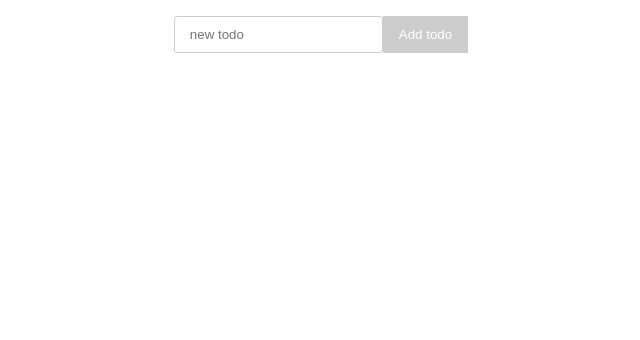
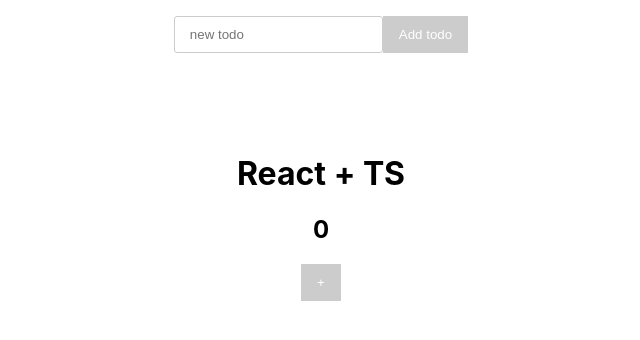
Before and after one commit to maximmorenko/ts-course-react, a React (Create React App) app: page / in a window 1280 px wide. Shown: the top 340 px of the page, without its empty margins (319-959 px from the left). Built offline with nearby package versions, Linux system fonts and the light colour scheme.

Commit message:
Ттипизация классовых компонентов, пример счетчик

```diff
--- a/src/App.tsx
+++ b/src/App.tsx
@@ -1,3 +1,4 @@
+import React from "react";
 import {useState} from 'react';
 
 import {Todo} from './types';
@@ -5,7 +6,7 @@ import NewTodoForm from './components/NewTodoForm'
 import TodoList from './components/TodoList'
 import './App.css';
 
-function App() {
+export function App() {
   const [todos, setTodos] = useState<Todo[]>([]);
 
   const addTodo = (text: string) => {
@@ -34,6 +35,7 @@ function App() {
 
   return (
     <div className="App">
+
       <NewTodoForm
         handleClick={addTodo}
       />
@@ -42,4 +44,32 @@ function App() {
   );
 }
 
-export default App;
+// export default App;
+
+
+type AppProps = {
+  title: string;
+};
+type AppState = {
+  count: number;
+};
+
+export class App2 extends React.Component<AppProps, AppState> {
+  state = {
+    count: 0
+  };
+
+  increment = () => {
+    this.setState({ count: this.state.count + 1 });
+  };
+
+  render() {
+    return (
+      <div className="App">
+        <h1>{this.props.title}</h1>
+        <h2>{this.state.count}</h2>
+        <button onClick={this.increment}>+</button>
+      </div>
+    );
+  }
+}
--- a/src/index.tsx
+++ b/src/index.tsx
@@ -2,13 +2,14 @@ import React from 'react';
 import ReactDOM from 'react-dom/client';
 
 import './index.css';
-import App from './App';
+import {App, App2} from './App';
 
 const root = ReactDOM.createRoot(
   document.getElementById('root') as HTMLElement
 );
 root.render(
   <React.StrictMode>
-    <App />
+    <App title="React + TS" />
+    <App2 title="React + TS" />
   </React.StrictMode>
 );
```
